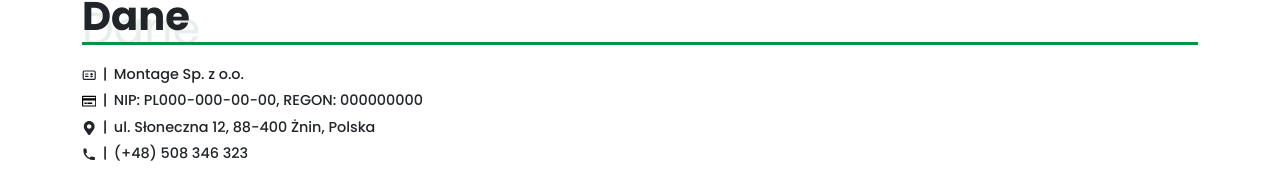
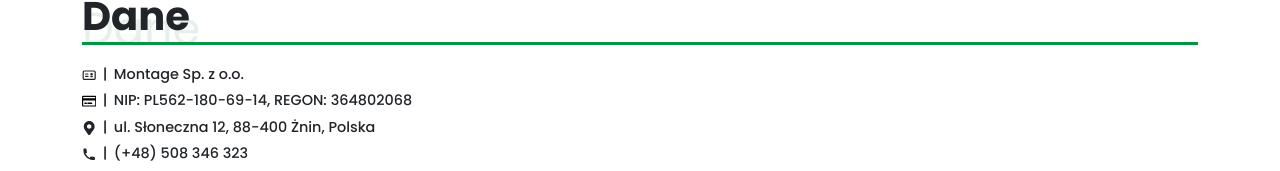
Before and after one commit to mizuris/montage, a Next.js app: page /kontakt in a window 1280 px wide. Shown: the part 432-603 px from the top of the page. Built offline with nearby package versions, Linux system fonts and the light colour scheme.

Commit message:
Add company specific data

```diff
--- a/pages/kontakt.js
+++ b/pages/kontakt.js
@@ -33,7 +33,7 @@ function Kontakt() {
         <ContactBox icon={<TiBusinessCard />} text="Montage Sp. z o.o." />
         <ContactBox
           icon={<GrCreditCard />}
-          text="NIP: PL000-000-00-00, REGON: 000000000"
+          text="NIP: PL562-180-69-14, REGON: 364802068"
         />
         <ContactBox
           icon={<FaMapMarkerAlt />}
```
